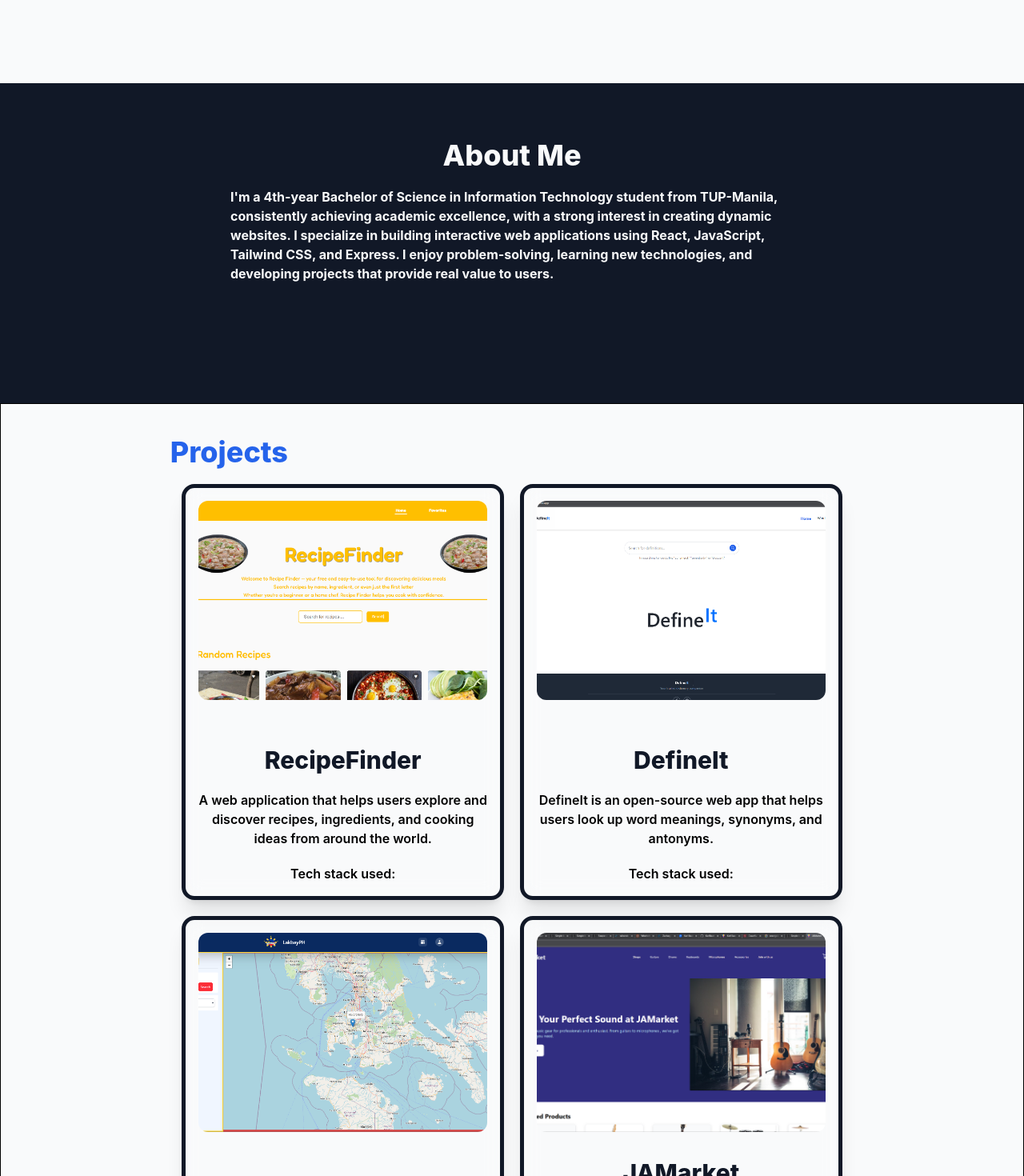
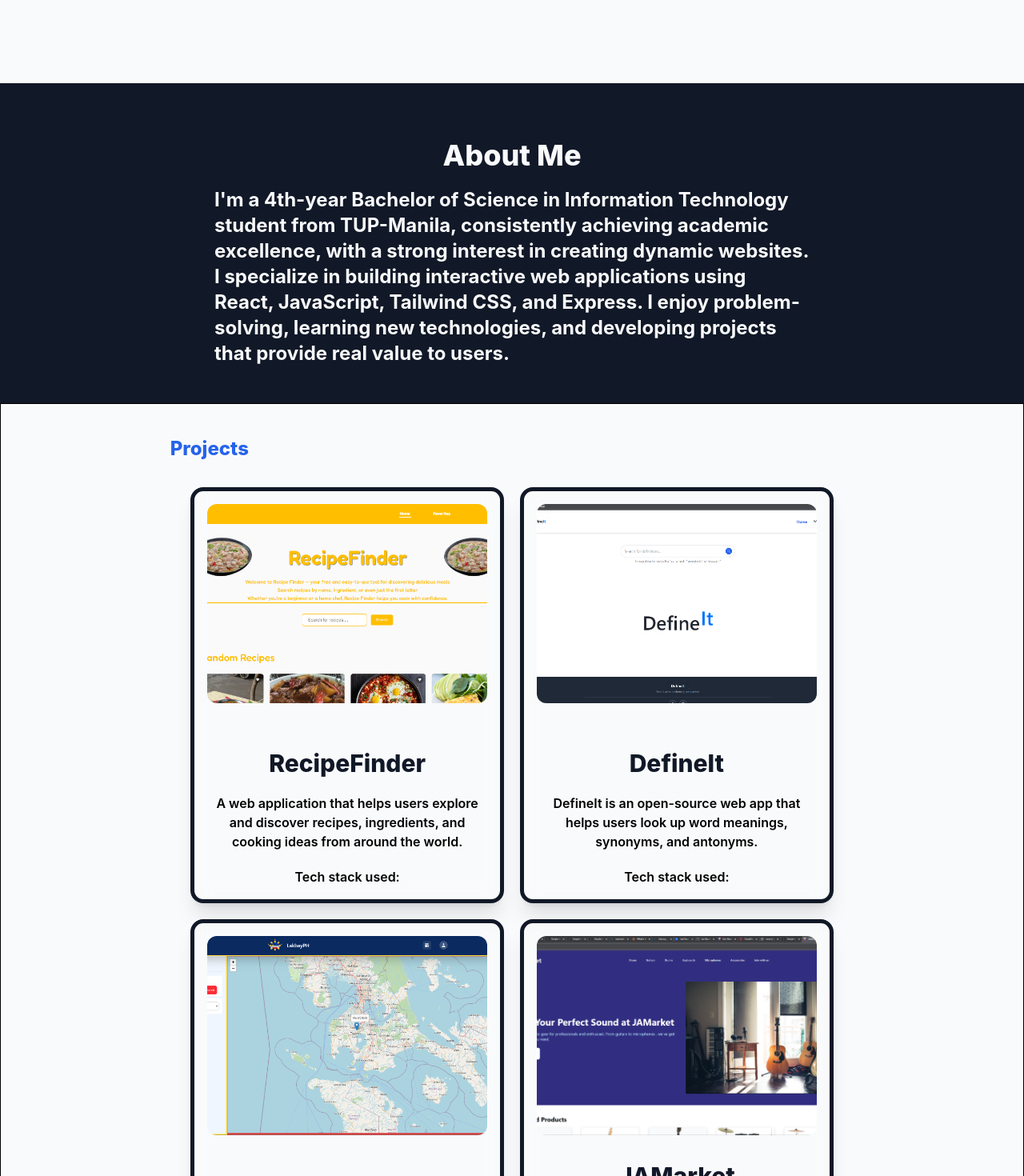
Before and after one commit to KarlBautista/Portfolio, a React (Vite) app in the folder Portfolio/: page / in a window 1280 px wide. Shown: the part 680-2150 px from the top of the page at 80% size. Built offline with nearby package versions, Linux system fonts and the light colour scheme.

Commit message:
added responsivenes in projects

```diff
--- a/Portfolio/src/components/AboutMe.jsx
+++ b/Portfolio/src/components/AboutMe.jsx
@@ -17,7 +17,7 @@ const AboutMe = ({ aboutMeRef }) => {
 
   return (
     <section className='w-full  h-[40vh] p-5 md:h-[50vh] bg-[#111827] flex justify-center scroll-mt-60' ref={aboutMeRef}>
-        <motion.div className='w-full md:w-[60%] h-full md:py-10 px-5 flex flex-col gap-5 items-center justify-center'
+        <motion.div className='w-full md:w-[60%] h-full md:py-10  flex flex-col gap-5 items-center justify-center'
          ref={inViewRef}
         variants={{
             hidden: { opacity: 0, y: 50 },
@@ -28,7 +28,7 @@ const AboutMe = ({ aboutMeRef }) => {
         transition={{ duration: 0.6, ease: "easeOut" }}>
             <h1 className='text-2xl md:text-4xl text-[#F9FAFB] font-extrabold'>About Me</h1>
             <div className='w-full h-50'>
-                <p className='text-[16px] md:text-2x text-[#F9FAFB] font-bold text-center md:text-left'>I'm a 4th-year Bachelor of Science in Information Technology student
+                <p className='text-[16px] md:text-2xl text-[#F9FAFB] font-bold text-center md:text-left'>I'm a 4th-year Bachelor of Science in Information Technology student
                     from TUP-Manila, consistently achieving academic excellence, with a strong interest in creating dynamic websites.
                     I specialize in building interactive web applications using React, JavaScript, Tailwind CSS, and Express. I enjoy problem-solving, learning new technologies, and developing projects that provide real value to users.
                 </p>
--- a/Portfolio/src/components/Projects.jsx
+++ b/Portfolio/src/components/Projects.jsx
@@ -22,15 +22,15 @@ const Projects = ({ projectsRef }) => {
 
   return (
         <section id="projects" className='w-full h-auto bg-[#F9FAFB] flex justify-center scroll-mt-24 py-5 border' ref={projectsRef}>
-        <div className='w-[70%] h-full'>
-            <motion.h1 className='text-4xl p-5 font-extrabold text-[#2563EB]'
+        <div className='w-full md:w-[70%] h-full'>
+            <motion.h1 className='text-2xl p-5 font-extrabold text-[#2563EB]'
             variants={{ hidden: { opacity: 0, y: -150 }, visible: { opacity: 1, y: 0}}}
             animate={controls}
             initial="hidden"
             transition={{ duration: 0.6, ease: "easeOut"}}>Projects</motion.h1>
 
-            <div className=' w-full h-full flex flex-wrap gap-5 justify-center' ref={inViewRef}>
-               <motion.a className='w-[45%] h-auto md:h-[520px] min-h-[480px] flex flex-col justify-between backdrop-blur-md border-5 border-[#111827] hover:border-[#2563EB] shadow-xl rounded-2xl p-4 transform transition-transform duration-300 ease-out hover:-translate-y-2 hover:shadow-2xl group
+            <div className=' w-full h-full flex flex-wrap gap-5 justify-center p-3' ref={inViewRef}>
+               <motion.a className='w-full md:w-[45%] h-auto md:h-[520px] min-h-[480px] flex flex-col justify-between backdrop-blur-md border-5 border-[#111827] hover:border-[#2563EB] shadow-xl rounded-2xl p-4 transform transition-transform duration-300 ease-out hover:-translate-y-2 hover:shadow-2xl group
 
                '
                href='https://recipefinder-gamma.vercel.app/'
@@ -60,7 +60,7 @@ const Projects = ({ projectsRef }) => {
                 </motion.a>
 
 
-                <motion.a className='w-[45%] h-auto md:h-[520px] min-h-[480px] flex flex-col justify-between backdrop-blur-md border-5 border-[#111827] hover:border-[#2563EB]  shadow-xl rounded-2xl p-4 transform transition-transform duration-300 ease-out hover:-translate-y-2 hover:shadow-2xl group'
+                <motion.a className='w-full md:w-[45%]  h-auto md:h-[520px] min-h-[480px] flex flex-col justify-between backdrop-blur-md border-5 border-[#111827] hover:border-[#2563EB]  shadow-xl rounded-2xl p-4 transform transition-transform duration-300 ease-out hover:-translate-y-2 hover:shadow-2xl group'
                     href='https://defineit-nu.vercel.app/'
                     target='_blank' rel='noreferrer'
                variants={{
@@ -90,7 +90,7 @@ const Projects = ({ projectsRef }) => {
                     </div>
                 </motion.a>
 
-            <motion.a className='w-[45%] h-auto md:h-[520px] min-h-[480px] flex flex-col justify-between backdrop-blur-md border-5 border-[#111827] hover:border-[#2563EB]  shadow-xl rounded-2xl p-4 transform transition-transform duration-300 ease-out hover:-translate-y-2 hover:shadow-2xl group'
+            <motion.a className='w-full md:w-[45%]  h-auto md:h-[520px] min-h-[480px] flex flex-col justify-between backdrop-blur-md border-5 border-[#111827] hover:border-[#2563EB]  shadow-xl rounded-2xl p-4 transform transition-transform duration-300 ease-out hover:-translate-y-2 hover:shadow-2xl group'
                 href='https://lakbayph.vercel.app/'
                 target='_blank' rel='noreferrer'
                variants={{
@@ -119,7 +119,7 @@ const Projects = ({ projectsRef }) => {
                     </div>
             </motion.a>
 
-                <motion.a className='w-[45%]  h-auto md:h-[520px] min-h-[480px] flex flex-col justify-between backdrop-blur-md border-5 border-[#111827] hover:border-[#2563EB]  shadow-xl rounded-2xl p-4 cursor-pointer transform transition-transform duration-300 ease-out hover:-translate-y-2 hover:shadow-2xl group'
+                <motion.a className='w-full md:w-[45%]  h-auto md:h-[520px] min-h-[480px] flex flex-col justify-between backdrop-blur-md border-5 border-[#111827] hover:border-[#2563EB]  shadow-xl rounded-2xl p-4 cursor-pointer transform transition-transform duration-300 ease-out hover:-translate-y-2 hover:shadow-2xl group'
                     variants={{
                     visible:  { opacity: 1, x:0 },
                     hidden: { opacity: 0, x: 150 }
```
